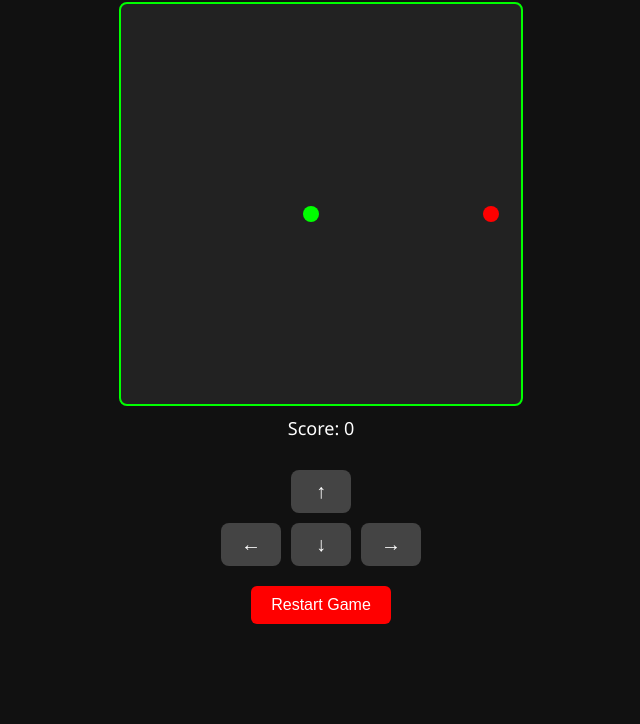
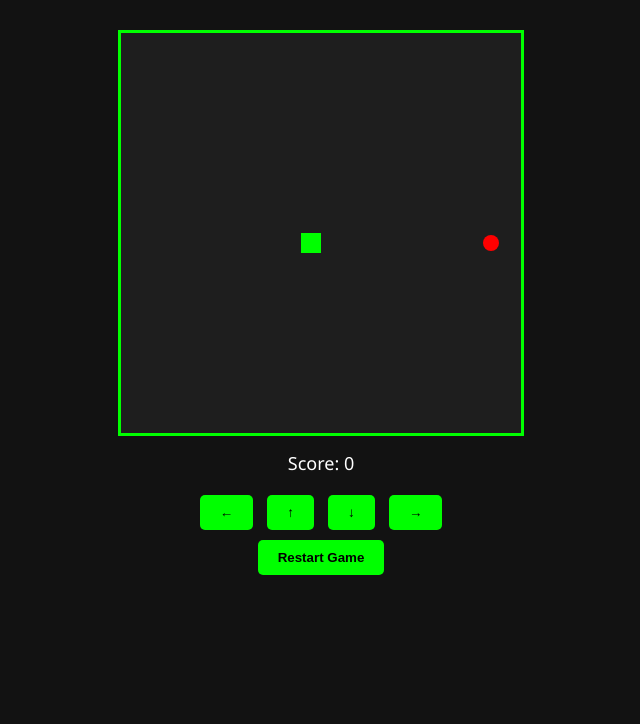
Before and after one commit to joshua224435/J-snakes, a plain HTML site: page index.html in a window 1280 px wide. Shown: the part 76-800 px from the top of the page, without its empty margins (319-959 px from the left). Drawn offline with Linux system fonts and the light colour scheme.

Commit message:
Update index.html

```diff
--- a/index.html
+++ b/index.html
@@ -5,61 +5,32 @@
   <meta name="viewport" content="width=device-width, initial-scale=1.0"/>
   <title>Snake Game by Jake</title>
   <style>
-    * {
-      box-sizing: border-box;
-      margin: 0;
-      padding: 0;
-    }
     body {
-      background-color: #111;
+      background-color: #121212;
       color: white;
       font-family: 'Segoe UI', sans-serif;
-      display: flex;
-      flex-direction: column;
-      align-items: center;
-      padding: 20px;
-    }
-    h1 {
-      margin-bottom: 15px;
+      text-align: center;
     }
     canvas {
-      background-color: #222;
-      border: 2px solid lime;
-      border-radius: 8px;
+      background-color: #1e1e1e;
+      border: 3px solid lime;
+      margin-top: 20px;
+    }
+    #controls {
+      margin-top: 15px;
+    }
+    button {
+      margin: 5px;
+      padding: 10px 20px;
+      background-color: #0f0;
+      border: none;
+      border-radius: 5px;
+      color: #000;
+      font-weight: bold;
     }
     #score {
-      margin: 10px 0;
+      margin-top: 10px;
       font-size: 18px;
-    }
-    .buttons {
-      display: flex;
-      flex-direction: column;
-      gap: 10px;
-      margin-top: 20px;
-    }
-    .row {
-      display: flex;
-      justify-content: center;
-      gap: 10px;
-    }
-    .btn {
-      background-color: #444;
-      color: white;
-      font-size: 20px;
-      padding: 10px 20px;
-      border: none;
-      border-radius: 8px;
-      cursor: pointer;
-      width: 60px;
-    }
-    #restartBtn {
-      margin-top: 20px;
-      padding: 10px 20px;
-      background-color: #f00;
-      border: none;
-      border-radius: 6px;
-      color: white;
-      font-size: 16px;
     }
   </style>
 </head>
@@ -67,46 +38,40 @@
   <h1>Snake Game by Jake</h1>
   <canvas id="gameCanvas" width="400" height="400"></canvas>
   <div id="score">Score: 0</div>
+  <div id="controls">
+    <button onclick="direction='LEFT'">←</button>
+    <button onclick="direction='UP'">↑</button>
+    <button onclick="direction='DOWN'">↓</button>
+    <button onclick="direction='RIGHT'">→</button>
+  </div>
+  <button onclick="location.reload()">Restart Game</button>
 
-  <div class="buttons">
-    <div class="row">
-      <button class="btn" onclick="changeDirection('UP')">↑</button>
-    </div>
-    <div class="row">
-      <button class="btn" onclick="changeDirection('LEFT')">←</button>
-      <button class="btn" onclick="changeDirection('DOWN')">↓</button>
-      <button class="btn" onclick="changeDirection('RIGHT')">→</button>
-    </div>
-  </div>
-
-  <button id="restartBtn" onclick="location.reload()">Restart Game</button>
+  <!-- Sound Effects -->
+  <audio id="eatSound" src="https://actions.google.com/sounds/v1/cartoon/pop.ogg" preload="auto"></audio>
+  <audio id="deadSound" src="https://actions.google.com/sounds/v1/alarms/beep_short.ogg" preload="auto"></audio>
 
   <script>
     const canvas = document.getElementById("gameCanvas");
     const ctx = canvas.getContext("2d");
+
     const box = 20;
     let score = 0;
+    let snake = [{ x: 9 * box, y: 10 * box }];
+    let direction;
 
-    let snake = [{ x: 9 * box, y: 10 * box }];
     let food = {
-      x: Math.floor(Math.random() * (canvas.width / box)) * box,
-      y: Math.floor(Math.random() * (canvas.height / box)) * box
+      x: Math.floor(Math.random() * 20) * box,
+      y: Math.floor(Math.random() * 20) * box
     };
 
-    let direction = null;
-
-    function changeDirection(dir) {
-      if (dir === "LEFT" && direction !== "RIGHT") direction = "LEFT";
-      else if (dir === "UP" && direction !== "DOWN") direction = "UP";
-      else if (dir === "RIGHT" && direction !== "LEFT") direction = "RIGHT";
-      else if (dir === "DOWN" && direction !== "UP") direction = "DOWN";
-    }
+    const eatSound = document.getElementById("eatSound");
+    const deadSound = document.getElementById("deadSound");
 
     document.addEventListener("keydown", event => {
-      if (event.key === "ArrowLeft") changeDirection("LEFT");
-      if (event.key === "ArrowUp") changeDirection("UP");
-      if (event.key === "ArrowRight") changeDirection("RIGHT");
-      if (event.key === "ArrowDown") changeDirection("DOWN");
+      if (event.key === "ArrowLeft" && direction !== "RIGHT") direction = "LEFT";
+      else if (event.key === "ArrowUp" && direction !== "DOWN") direction = "UP";
+      else if (event.key === "ArrowRight" && direction !== "LEFT") direction = "RIGHT";
+      else if (event.key === "ArrowDown" && direction !== "UP") direction = "DOWN";
     });
 
     function draw() {
@@ -114,54 +79,54 @@
 
       // Draw snake
       for (let i = 0; i < snake.length; i++) {
-        ctx.fillStyle = i === 0 ? "lime" : "green";
-        ctx.beginPath();
-        ctx.arc(snake[i].x + box/2, snake[i].y + box/2, box/2 - 2, 0, Math.PI * 2);
-        ctx.fill();
+        ctx.fillStyle = i === 0 ? "lime" : "lightgreen";
+        ctx.fillRect(snake[i].x, snake[i].y, box, box);
       }
 
       // Draw food
       ctx.fillStyle = "red";
       ctx.beginPath();
-      ctx.arc(food.x + box/2, food.y + box/2, box/2 - 2, 0, Math.PI * 2);
+      ctx.arc(food.x + box / 2, food.y + box / 2, box / 2.5, 0, Math.PI * 2);
       ctx.fill();
 
-      // Move
+      // Move snake
       let headX = snake[0].x;
       let headY = snake[0].y;
 
       if (direction === "LEFT") headX -= box;
+      if (direction === "RIGHT") headX += box;
       if (direction === "UP") headY -= box;
-      if (direction === "RIGHT") headX += box;
       if (direction === "DOWN") headY += box;
+
+      // Game over
+      if (
+        headX < 0 || headX >= canvas.width ||
+        headY < 0 || headY >= canvas.height ||
+        snake.some(segment => segment.x === headX && segment.y === headY)
+      ) {
+        deadSound.play();
+        clearInterval(game);
+      }
+
+      let newHead = { x: headX, y: headY };
 
       // Eat food
       if (headX === food.x && headY === food.y) {
         score++;
+        document.getElementById("score").innerText = "Score: " + score;
+        eatSound.play();
         food = {
-          x: Math.floor(Math.random() * (canvas.width / box)) * box,
-          y: Math.floor(Math.random() * (canvas.height / box)) * box
+          x: Math.floor(Math.random() * 20) * box,
+          y: Math.floor(Math.random() * 20) * box
         };
       } else {
         snake.pop();
       }
 
-      let newHead = { x: headX, y: headY };
-
-      // Game over
-      if (
-        headX < 0 || headY < 0 || headX >= canvas.width || headY >= canvas.height ||
-        snake.some(segment => segment.x === headX && segment.y === headY)
-      ) {
-        clearInterval(game);
-        alert("Game Over!");
-      }
-
       snake.unshift(newHead);
-      document.getElementById("score").textContent = "Score: " + score;
     }
 
-    let game = setInterval(draw, 150);
+    const game = setInterval(draw, 150);
   </script>
 </body>
 </html>
```
